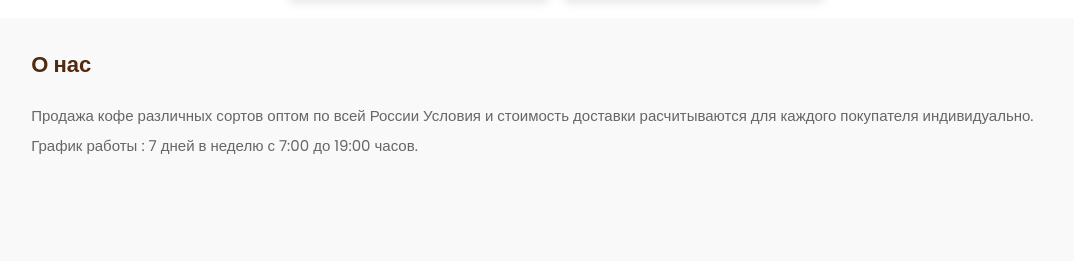
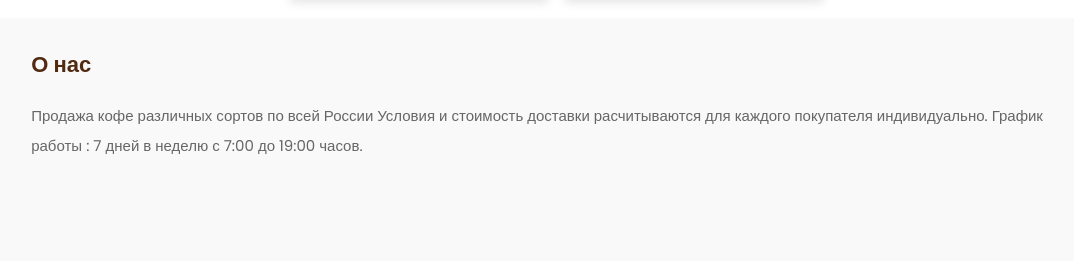
Before and after one commit to chieftainroman/Carnival, a Django app: page /products/category/-pUMZ8/ in a window 1280 px wide. Shown: the part 4864-5125 px from the top of the page, without its empty margins (84-1158 px from the left). Run offline with Django 4.2, Linux system fonts and the light colour scheme; data comes from the database, SQL or seed files in the repository; some libraries are stand-ins or nearby versions; some web fonts are replaced.

Commit message:
Update footer.html

```diff
--- a/templates/partials/footer.html
+++ b/templates/partials/footer.html
@@ -7,7 +7,7 @@
           <div class="box">
             <h3>О нас</h3>
             <p>
-              Продажа кофе различных сортов оптом по всей России
+              Продажа кофе различных сортов по всей России
 
               Условия и стоимость доставки расчитываются для каждого покупателя индивидуально.
               График работы : 7 дней в неделю с 7:00 до 19:00 часов.
```
